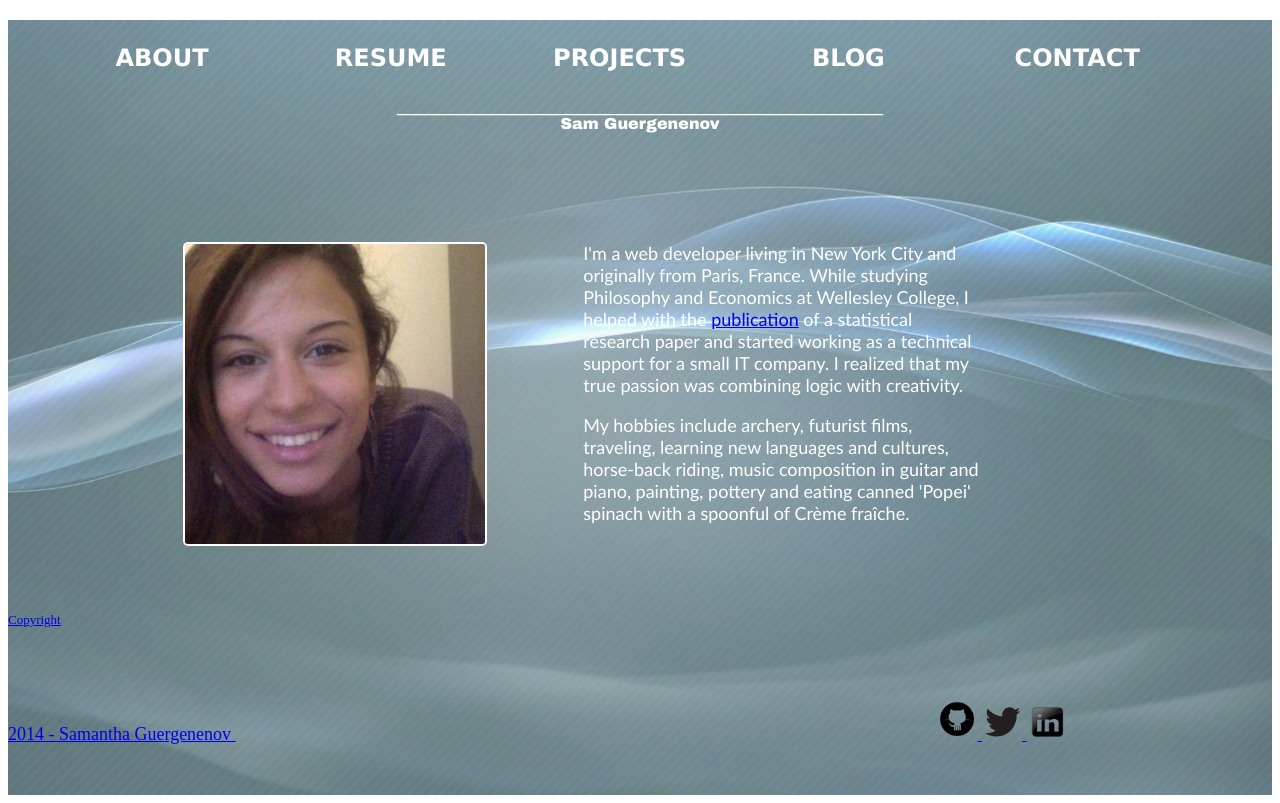
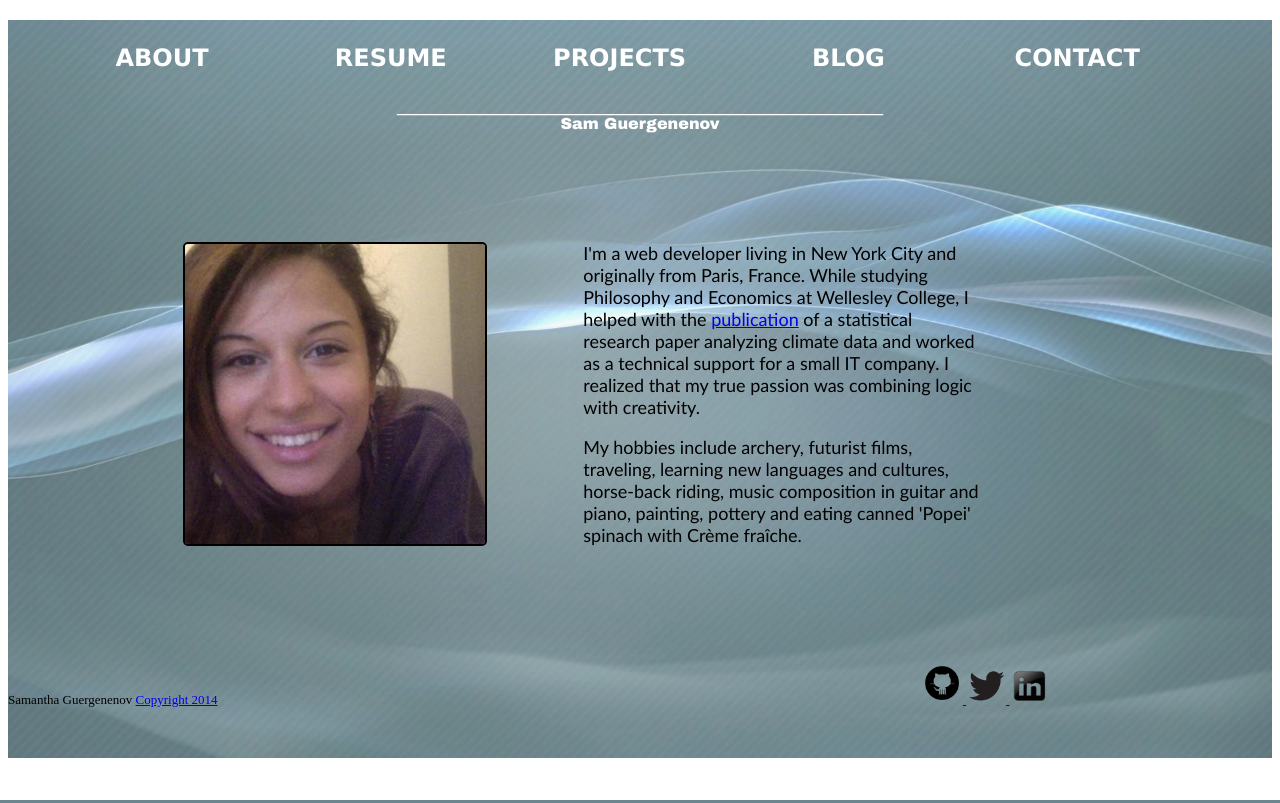
Before and after one commit to samguergen/personal-website, a PHP site: page / in a window 1280 px wide. Run offline with PHP 8.4, Linux system fonts and the light colour scheme.

Commit message:
changed font color index

```diff
--- a/blog/blog-home.html
+++ b/blog/blog-home.html
@@ -59,7 +59,7 @@ ______________________________________________________
 </div>
 </div>
 
-<div id="footer"> <a href="../LICENSE">Copyright</div> 2014 - Samantha Guergenenov
+<div id="footer"> Samantha Guergenenov <a href="../LICENSE"> Copyright 2014</a>
 
 <div id="social">
  <a href= "https://github.com/samguergen">
--- a/contact.html
+++ b/contact.html
@@ -44,8 +44,7 @@ ______________________________________________________
 </div>
 </div>
 
-<div id="footer">
-This website is protected under the <a href="LICENSE">MIT license</a>
+<div id="footer"> Samantha Guergenenov <a href="LICENSE"> Copyright 2014</a>
 
 <div id="social">
   <a href= "https://github.com/samguergen">
--- a/cv.html
+++ b/cv.html
@@ -43,8 +43,7 @@ Under construction
 </div>
 </div>
 
-<div id="footer">
-This website is protected under the <a href="LICENSE">MIT license</a>
+<div id="footer"> Samantha Guergenenov <a href="LICENSE"> Copyright 2014</a>
 
 <div id="social">
   <a href= "https://github.com/samguergen">
--- a/index.html
+++ b/index.html
@@ -36,14 +36,14 @@ ______________________________________________________
   <img src="imgs/me.png"/> </div>
 
 <div class="me">
-   I'm a web developer living in New York City and originally from Paris, France. While studying Philosophy and Economics at Wellesley College, I helped with the <a href="http://web.mit.edu/ceepr/www/publications/workingpapers/2012-004.pdf">publication</a> of a statistical research paper and started working as a technical support for a small IT company. I realized that my true passion was combining logic with creativity.
-  <p> My hobbies include archery, futurist films, traveling, learning new languages and cultures, horse-back riding, music composition in guitar and piano, painting, pottery and eating canned 'Popei' spinach with a spoonful of Crème fraîche.</p>
+   I'm a web developer living in New York City and originally from Paris, France. While studying Philosophy and Economics at Wellesley College, I helped with the <a href="http://web.mit.edu/ceepr/www/publications/workingpapers/2012-004.pdf">publication</a> of a statistical research paper analyzing climate data and worked as a technical support for a small IT company. I realized that my true passion was combining logic with creativity.
+  <p> My hobbies include archery, futurist films, traveling, learning new languages and cultures, horse-back riding, music composition in guitar and piano, painting, pottery and eating canned 'Popei' spinach with Crème fraîche.</p>
 </div>
 </div>
 
 </div>
 
-<div id="footer"> <a href="../LICENSE">Copyright</div> 2014 - Samantha Guergenenov
+<div id="footer"> Samantha Guergenenov <a href="LICENSE"> Copyright 2014</a>
 
 <div id="social">
  <a href= "https://github.com/samguergen">
--- a/projects.html
+++ b/projects.html
@@ -41,8 +41,7 @@ Under construction
 </div>
 </div>
 
-<div id="footer">
-This website is protected under the <a href="LICENSE">MIT license</a>
+<div id="footer"> Samantha Guergenenov <a href="LICENSE"> Copyright 2014</a>
 
 <div id="social">
  <a href= "https://github.com/samguergen">
--- a/stylesheets/blog-stylesheet.css
+++ b/stylesheets/blog-stylesheet.css
@@ -90,7 +90,7 @@ padding: 20px;
 
 #leftmainbody ul{
   list-style-type: none;
-  color: black;
+  color: #FFFFFF;
   padding: 3px;
   margin-left: 15px;
   font-weight: bolder;
@@ -105,6 +105,9 @@ margin: 10px;
 
 }
 
+#leftmainbody ul li a:hover, a:active {
+    color: black;
+}
 
 #rightmainbody {
   float: right;
--- a/stylesheets/default.css
+++ b/stylesheets/default.css
@@ -94,12 +94,14 @@ height: 400px;
   height: 300px;
   float: left;
   border: 2.5px solid #FFFFFF;
+  border: 2px solid black;
 
 }
 
 .me {
   float: left;
   width: 400px;
+  color: black;
 }
 
 
```
